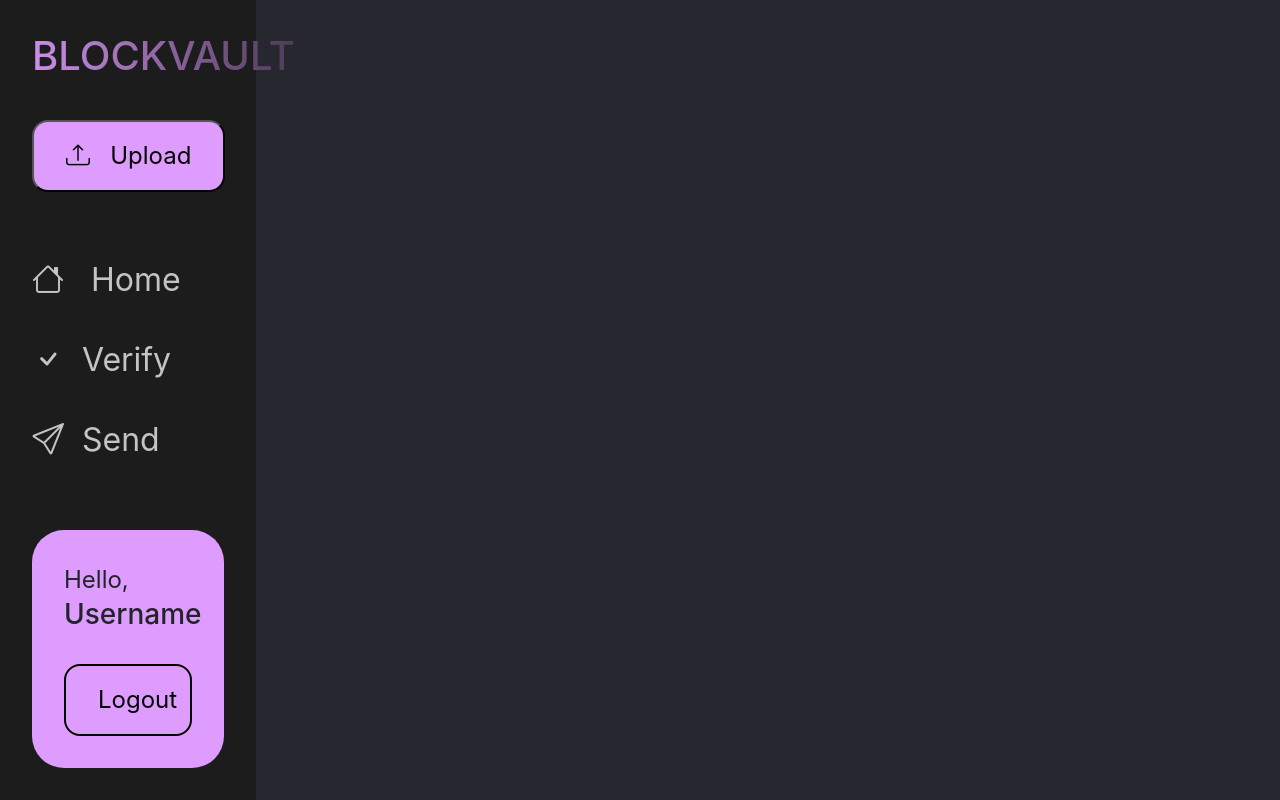
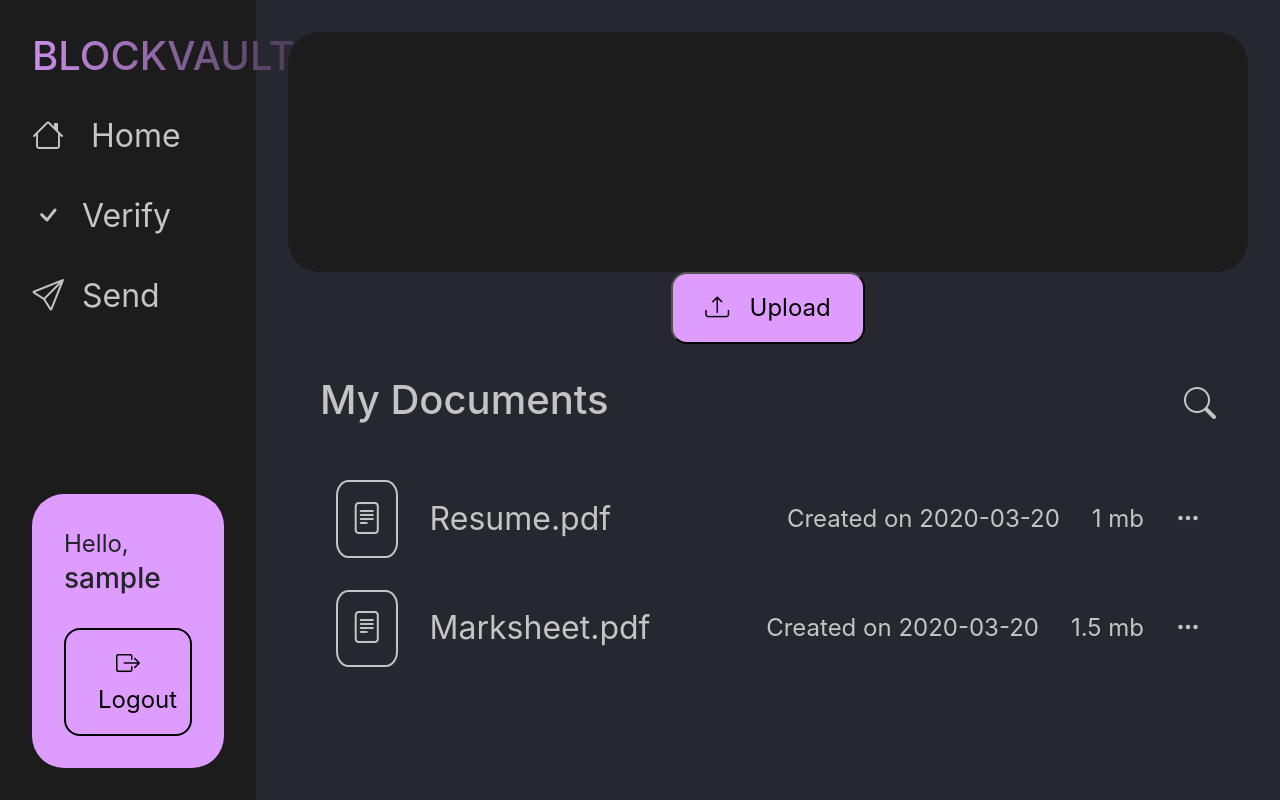
Before and after one commit to Dhruwang/BlockVault, a React (Create React App) app: page /home in a window 1280 px wide. Built offline with nearby package versions, Linux system fonts and the light colour scheme; sample sign-in values are in the browser's storage.

Commit message:
added Home, DocumentBox components

```diff
--- a/package.json
+++ b/package.json
@@ -19,6 +19,7 @@
     "react-redux": "^8.0.5",
     "react-router-dom": "^6.11.2",
     "react-scripts": "5.0.1",
+    "redux-persist": "^6.0.0",
     "typescript": "^4.9.5",
     "web-vitals": "^2.1.4",
     "web3": "^1.10.0"
--- a/src/App.css
+++ b/src/App.css
@@ -319,17 +319,92 @@ body{
 
 }
 
-.avatar{
-  height: 3rem;
-  width: 3rem;
-  border-radius: 50%;
-  background-color: #1D1C1C;
-  padding: 1rem;
-  color: #C4C4C4;
-}
 .NavigationLower button{
   border: 2px solid black;
   color: black;
   width: 100%;
 }
 /* Navigation page css ends  */
+
+/* appmain css starts  */
+.appMainOuter{
+  display: flex;
+}
+/* appmain css ends */
+
+/* home page css starts  */
+.homeOuter{
+  padding: 2rem;
+  min-height: 100vh;
+  width: 80vw;
+  display: flex;
+  flex-direction: column;
+  align-items: center;
+}
+.homeUpper{
+  width: 100%;
+  height: 30vh;
+  background-color: #1D1C1C;
+  border-radius: 2rem;
+}
+.homeLower{
+  padding: 2rem;
+  width: 100%;
+}
+.homeLowerHead{
+  display: flex;
+  align-items: center;
+  justify-content: space-between;
+  width: 100%;
+  color: #C4C4C4;
+}
+.homeLowerHead h2{
+
+  font-size: 2.5rem;
+}
+.homeLowerBody{
+  width: 100%;
+  padding-top: 2rem;
+}
+/* home page css ends  */
+
+/* document box css starts  */
+.documentBoxOuter{
+  padding: 1rem;
+  width: 100%;
+  display: flex;
+  align-items: center;
+  justify-content: space-between;
+  color: #C4C4C4;
+}
+.documentBoxOuter:hover{
+  background-color: #1D1C1C;
+  border-radius: 1rem;
+  cursor: pointer;
+}
+.documentBoxLeft{
+  display: flex;
+  align-items: center;
+}
+.docIcon{
+  border: 2px solid #C4C4C4;
+  padding: 0.8rem;
+  border-radius: 20%;
+}
+.docName{
+  margin: 0 2rem;
+  font-size: 2rem;
+}
+.documentBoxRight{
+  display: flex;
+  font-size: 1.5rem;
+}
+.docSize{
+  margin: 0 2rem;
+}
+.docOptionIcon button{
+  background-color: transparent;
+  border: none;
+  color: #C4C4C4;
+}
+/* document box css ends */
--- a/src/components/AppMain.tsx
+++ b/src/components/AppMain.tsx
@@ -1,5 +1,6 @@
 import React, { useEffect } from 'react'
 import Navigation from './Navigation'
+import Home from './Home'
 
 export default function AppMain() {
 
@@ -11,6 +12,10 @@ export default function AppMain() {
 
 
   return (
-    <div><Navigation/></div>
+    <div className='appMainOuter'>
+      <Navigation/>
+      <Home />
+
+    </div>
   )
 }
--- /dev/null
+++ b/src/components/DocumentBox.tsx
@@ -0,0 +1,44 @@
+import React from 'react'
+
+export default function DocumentBox({
+    docId ,
+    docType,
+    docName,
+    docTimestamp,
+    docSize
+}:{
+    docId: string,
+    docType: string,
+    docName: string,
+    docTimestamp: string,
+    docSize: any
+}) {
+    return (
+        <div>
+            <div className='documentBoxOuter'>
+                <div className='documentBoxLeft'>
+                    <div className='docIcon'>
+                        <i className="bi bi-file-text fs-2"></i>
+                    </div>
+                    <div className='docName'>
+                        {docName}.{docType}
+                    </div>
+                </div>
+                <div className='documentBoxRight'>
+                    <div className='docCreationDate'>
+                        Created on 2020-03-20
+                    </div>
+                    <div className='docSize'>
+                        {docSize}
+                    </div>
+                    <div className='docOptionIcon'>
+                        <button>
+                        <i className="bi bi-three-dots"></i>
+
+                        </button>
+                    </div>
+                </div>
+            </div>
+        </div>
+    )
+}
--- /dev/null
+++ b/src/components/Home.tsx
@@ -0,0 +1,87 @@
+import React, { useEffect, useState } from 'react'
+import DocumentBox from './DocumentBox'
+
+export default function Home() {
+
+  const [selectedFile, setselectedFile] = useState<any>(null)
+  const fileInput = document.getElementById('fileUpload')
+
+  fileInput && fileInput.addEventListener("change", (event) => {
+    const file = (event.target as HTMLInputElement).files;
+    if(file){
+      setselectedFile(file[0])
+    }
+  });
+
+  const uploadFile = async()=>{
+    if(!selectedFile){
+      return
+    }
+    try {
+      const response = await fetch("/api/documents", {
+        method: "POST",
+        body: selectedFile,
+      });
+
+      if (response.status === 200) {
+        console.log("document uploaded successfully");
+      } else {
+        console.log("error");
+      }
+    } catch (error) {
+      console.log(error);
+    }
+
+  }
+
+  useEffect(() => {
+    uploadFile()
+  }, [selectedFile])
+
+
+
+  const docExampleArray = [
+    {
+      "docId":"dfafaf",
+      "docType" : "pdf",
+      "docName":"Resume",
+      "docTimestamp":"dsfsfsdf",
+      "docSize":"1 mb"
+  },{
+      "docId":"dfafaf",
+      "docType" : "pdf",
+      "docName":"Marksheet",
+      "docTimestamp":"dsfsfsdf",
+      "docSize":"1.5 mb"
+
+  }
+]
+
+const handleFileUpload=()=>{
+  fileInput?.click()
+}
+
+
+
+  return (
+    <div>
+        <div className="homeOuter">
+          <div className='homeUpper'>
+
+          </div>
+         <button className='modalBtn' onClick={handleFileUpload}><i className="bi bi-upload"></i> &nbsp; <input type='file' id='fileUpload' style={{display:"none"}} multiple={false} accept=".txt,.pdf,.doc,.ppt"></input>Upload</button>
+          <div className='homeLower'>
+            <div className='homeLowerHead'>
+              <h2>My Documents</h2>
+              <div><i className="bi bi-search fs-2"></i></div>
+            </div>
+            <div className='homeLowerBody'>
+              {docExampleArray.map((element)=>{
+                  return <DocumentBox docId={element.docId} docName={element.docName} docSize={element.docSize} docTimestamp={element.docTimestamp} docType={element.docType}></DocumentBox>
+              })}
+            </div>
+          </div>
+        </div>
+    </div>
+  )
+}
--- a/src/components/Landing.tsx
+++ b/src/components/Landing.tsx
@@ -89,7 +89,13 @@ export default function Landing() {
     })
     const resJSON = await res.json();
     const token = resJSON.token;
-    sessionStorage.setItem("token",token)
+    const username = resJSON.username;
+
+    // setting value of username
+
+
+    sessionStorage.setItem("token", token);
+    sessionStorage.setItem("username", username);
     navigate("/home")
     setShowSpinner(false)
   }
--- a/src/components/Navigation.tsx
+++ b/src/components/Navigation.tsx
@@ -1,13 +1,21 @@
-import React from 'react'
+import { useSelector } from 'react-redux'
+import { RootState } from '../store'
+import { useEffect, useState } from 'react'
 
 export default function Navigation() {
+
+    const [username, setusername] = useState<string|null>(null)
+    useEffect(() => {
+      setusername(sessionStorage.getItem('username'))
+    }, [])
+
     return (
         <div>
             <div className='NavigationOuter'>
                 <div>
                     <div className='NavigationUpper'>
                         <h1>BLOCKVAULT</h1>
-                        <button className='modalBtn'><i className="bi bi-upload"></i> &nbsp;  Upload </button>
+
                     </div>
                     <div className='NavigationMiddle'>
                         <div className='NavLinks'>
@@ -22,10 +30,10 @@ export default function Navigation() {
                 <div className='NavigationLower'>
                     <div className='userdetails'>
                         <p>Hello,</p>
-                        <h3>Username</h3>
+                        <h3>{username?username:"username NA"}</h3>
                     </div>
                     <div>
-                        <button className='modalBtn-inverted'>Logout</button>
+                        <button className='modalBtn-inverted'><i className="bi bi-box-arrow-right"></i> Logout</button>
                     </div>
 
                 </div>
--- a/src/store/landingPage.tsx
+++ b/src/store/landingPage.tsx
@@ -2,10 +2,13 @@ import { createSlice } from "@reduxjs/toolkit";
 
   interface WalletConnectState {
       walletAddress: string | null;
+      username: string | null;
     }
 
     const initialState: WalletConnectState = {
       walletAddress: null,
+      username:null
+
     };
 
     const lpSlice = createSlice({
@@ -15,8 +18,12 @@ interface WalletConnectState {
         connectWallet: (state, action) => {
           state.walletAddress = action.payload;
         },
+        setUsername: (state, action) => {
+          state.username = action.payload;
         },
-  });
+      },
+    },
+    );
 
   export const lpActions = lpSlice.actions;
 
```
Also changed, not shown: 3 other files (tests, documents, lock files or other folders). Lines whose indentation alone changed are shown as unchanged.
